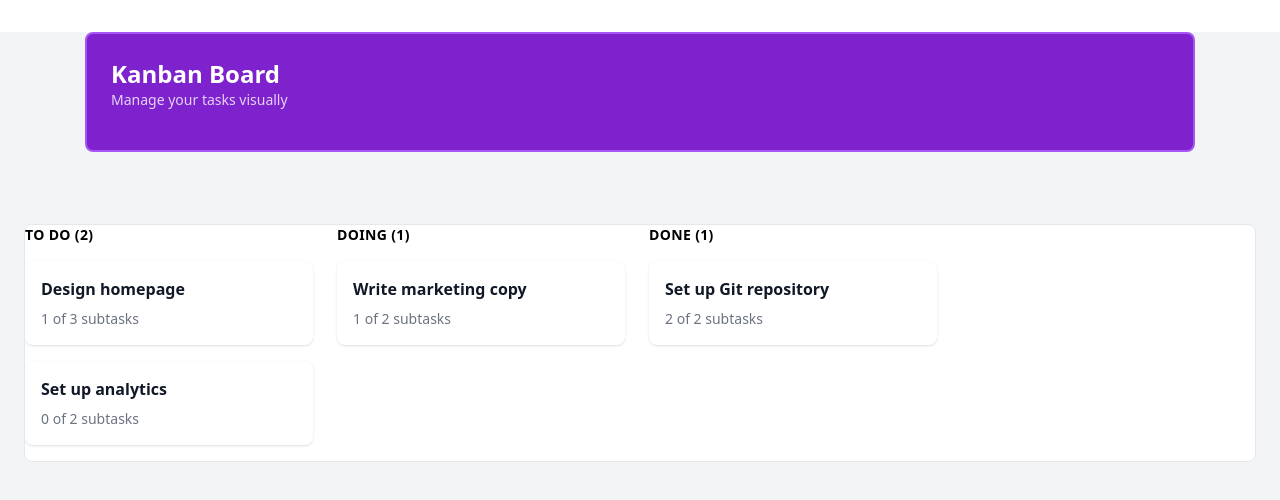
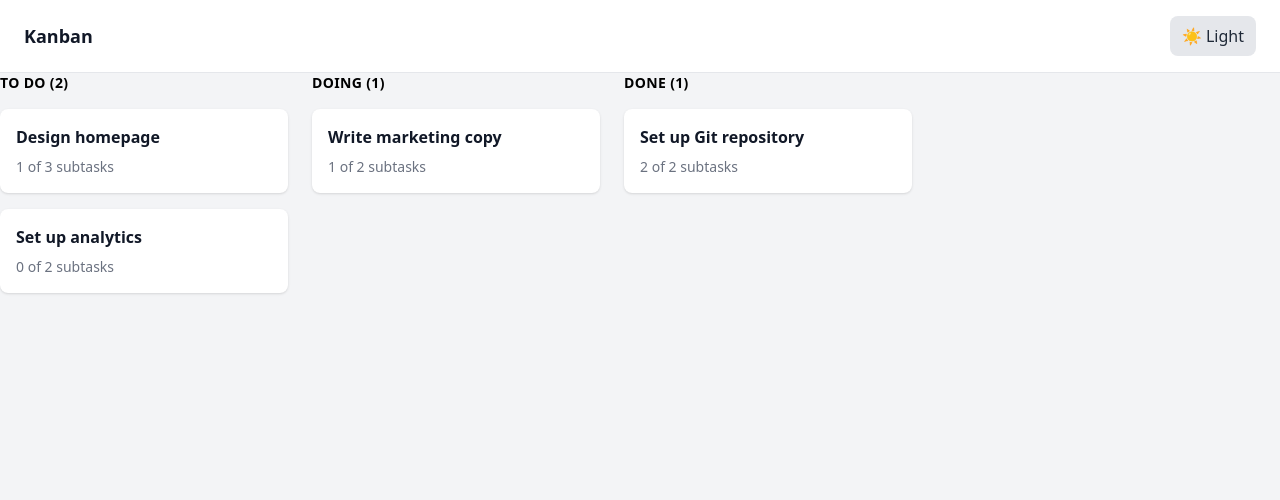
Before and after one commit to wahedd12/Krabantest, a React (Vite) app: page / in a window 1280 px wide. Shown: the top 500 px of the page. Built offline with nearby package versions, Linux system fonts and the light colour scheme.

Commit message:
Add theme toggle component and wire dark/light mode correctly

```diff
--- a/src/App.jsx
+++ b/src/App.jsx
@@ -1,30 +1,22 @@
+import { useEffect } from "react";
+import { useBoard } from "./context/BoardContext";
 import Header from "./Components/Header";
 import Board from "./Components/Board";
-import { useBoard } from "./context/BoardContext";
-import { useEffect } from "react";
 
 function App() {
   const { state } = useBoard();
 
-  // Apply theme to <html>
   useEffect(() => {
-    const root = document.documentElement;
-    if (state.theme === "dark") {
-      root.classList.add("dark");
-    } else {
-      root.classList.remove("dark");
-    }
+    document.documentElement.classList.toggle(
+      "dark",
+      state.theme === "dark"
+    );
   }, [state.theme]);
 
   return (
-    <div className="min-h-screen bg-gray-100 dark:bg-gray-900 transition-colors">
+    <div className="min-h-screen bg-gray-100 dark:bg-gray-900">
       <Header />
-
-      <main className="flex justify-center px-6 py-10">
-        <div className="w-full max-w-[1280px] rounded-lg bg-white dark:bg-gray-800 border border-gray-200 dark:border-gray-700 transition-colors">
-          <Board />
-        </div>
-      </main>
+      <Board />
     </div>
   );
 }
--- a/src/Components/Header.jsx
+++ b/src/Components/Header.jsx
@@ -1,8 +1,15 @@
+import ThemeToggle from "./ThemeToggle";
+
 export default function Header() {
   return (
-    <header className="w-[1110px] h-[120px] mx-auto my-8 p-6 border-2 border-purple-500 bg-purple-700 text-white rounded-lg">
-      <h1 className="text-2xl font-bold">Kanban Board</h1>
-      <p className="text-sm opacity-80">Manage your tasks visually</p>
+    <header className="flex items-center justify-between px-6 py-4
+                       bg-white dark:bg-gray-800
+                       border-b border-gray-200 dark:border-gray-700">
+      <h1 className="text-lg font-bold text-gray-900 dark:text-white">
+        Kanban
+      </h1>
+
+      <ThemeToggle />
     </header>
-  )
+  );
 }
--- a/src/Components/ThemeToggle.jsx
+++ b/src/Components/ThemeToggle.jsx
@@ -6,9 +6,12 @@
   return (
     <button
       onClick={() => dispatch({ type: "TOGGLE_THEME" })}
-      className="flex items-center gap-2 px-3 py-2 rounded-md bg-gray-200 dark:bg-gray-700 text-sm font-medium text-gray-800 dark:text-gray-100 transition"
+      className="flex items-center gap-2 rounded-lg px-3 py-2
+                 bg-gray-200 dark:bg-gray-700
+                 text-gray-800 dark:text-gray-100
+                 hover:bg-gray-300 dark:hover:bg-gray-600"
     >
-      {state.theme === "light" ? "🌙 Dark Mode" : "☀️ Light Mode"}
+      {state.theme === "dark" ? "🌙 Dark" : "☀️ Light"}
     </button>
   );
 }
```
